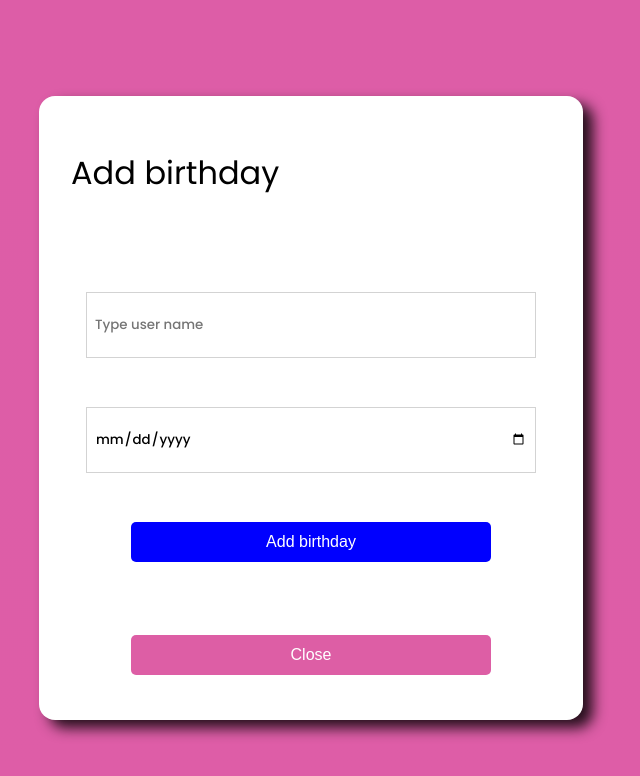
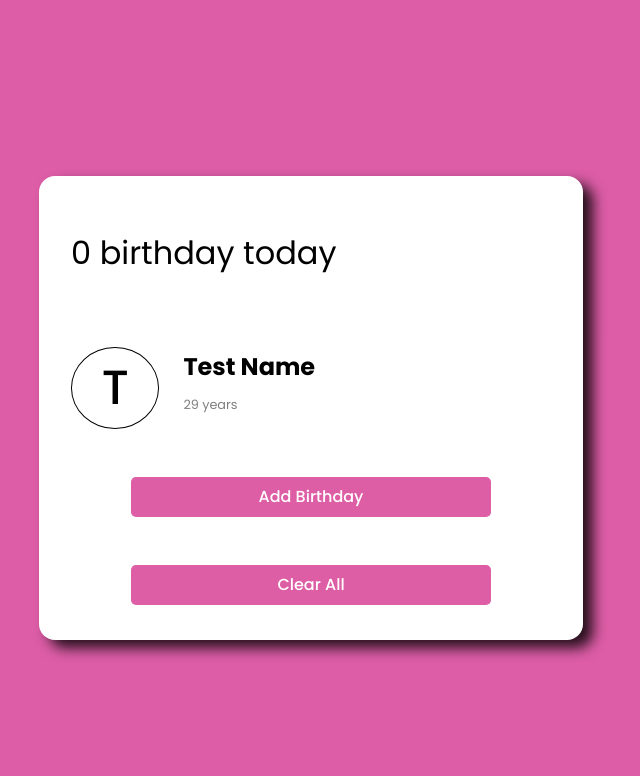
Before and after one commit to justinnotoma/Birthday-Reminder, a React (Vite) app: page / in a window 1280 px wide. Shown: the top 776 px of the page, without its empty margins (329-969 px from the left). Built offline with nearby package versions, Linux system fonts and the light colour scheme.

Commit message:
Code to switch between wrappers

```diff
--- a/src/App.jsx
+++ b/src/App.jsx
@@ -4,12 +4,21 @@ import { WrapperReminder } from './components/WrapperReminder'
 import { WrapperAddUser } from './components/WrapperAddUser'
 
 function App() {
+  const [reminderState, setReminderState] = useState(true) // When 'reminderState' is set to true, then "WrapperReminder" is shown. When 'reminderState' is set to false, then "WrapperReminder" is hidden
+  const [addUserState, setAddUserState] = useState(false) // When 'addUserState' is set to true, then "WrapperAddUser" is shown. When 'addUserState' is set to false, then "WrapperAddUser" is hidden
+
+  const hideReminder = () => {
+    setReminderState(false)
+    setAddUserState(true)
+  }
+  const hideAddUser = () => {
+    setAddUserState(false)
+    setReminderState(true)
+  }
+
 
   return (
-    <>
-      {/* <WrapperReminder /> */}
-      <WrapperAddUser />
-    </>
+      (reminderState && !addUserState ? (<WrapperReminder hideWrapper={hideReminder}/>): (<WrapperAddUser hideWrapper={hideAddUser}/>))
   )
 }
 
--- a/src/components/WrapperAddUser.jsx
+++ b/src/components/WrapperAddUser.jsx
@@ -1,6 +1,6 @@
-import React from 'react'
+import React, { useState } from 'react'
 
-export const WrapperAddUser = () => {
+export const WrapperAddUser = ({hideWrapper}) => {
   return (
     <div className='wrapper-add-user'>
         <h1 className='font-400'>Add birthday</h1>
@@ -11,7 +11,7 @@ export const WrapperAddUser = () => {
             <button type="submit" className='clear-btn'>Add birthday</button>
         </form>
 
-        <button className='clear-btn'>Close</button>
+        <button className='clear-btn' onClick={() => hideWrapper()}>Close</button>
     </div>
   )
 }
--- a/src/components/WrapperReminder.jsx
+++ b/src/components/WrapperReminder.jsx
@@ -1,9 +1,10 @@
-import React from 'react'
+import React, { useState } from 'react'
 
-export const WrapperReminder = () => {
+export const WrapperReminder = ({hideWrapper}) => {
+    const [birthdayCount, setBirthdayCount] = useState(0)
     return (
         <div className='wrapper-reminder'>
-        <h1 className='font-400'>5 birthday today</h1>
+            <h1 className='font-400'>{birthdayCount} birthday today</h1>
 
             <div className="user-card">
                 <div className="user-profile font-500">T</div>
@@ -14,7 +15,7 @@ export const WrapperReminder = () => {
                 </div>
             </div>
 
-        <button className="clear-btn font-500">Add Birthday</button>
+            <button className="clear-btn font-500" onClick={() => hideWrapper()}>Add Birthday</button>
             <button className="clear-btn font-500">Clear All</button>
 
         </div>
```
Lines whose indentation alone changed are shown as unchanged.
